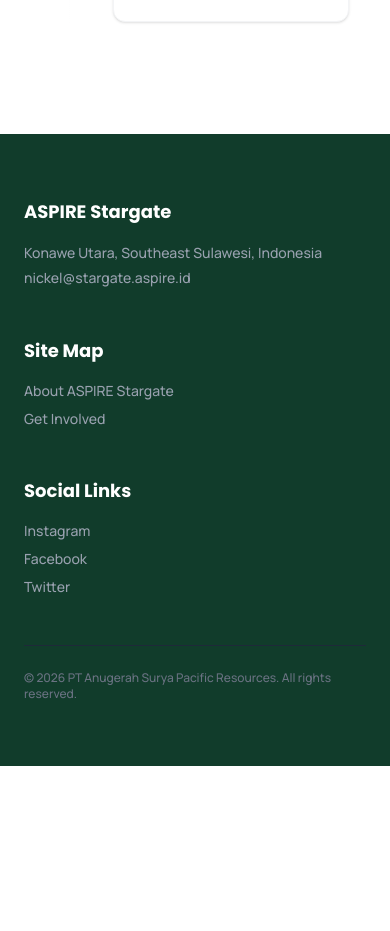
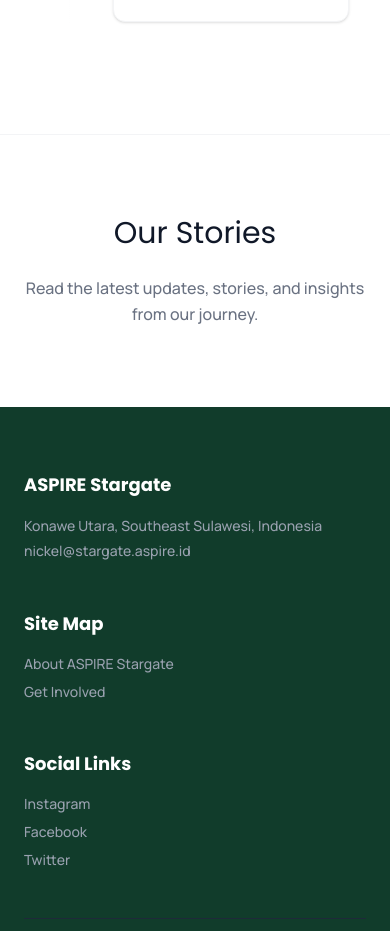
Before and after one commit to ihsan-ramadhan/spr-landing-page, a Next.js app: page /en/about in a window 390 px wide. Shown: the part 5881-6812 px from the top of the page. Before the commit the page ends 6647 px from the top, so only its background shows below. Built offline with nearby package versions, Linux system fonts and the light colour scheme.

Commit message:
add stories CTA section linking to external articles

```diff
--- a/app/[locale]/about/page.tsx
+++ b/app/[locale]/about/page.tsx
@@ -156,6 +156,33 @@
           </div>
         </div>
       </section>
+
+      <section className="py-20 px-6 bg-white border-t border-gray-100">
+        <div className="max-w-3xl mx-auto text-center space-y-6">
+          <Reveal direction="up" delay={0.1}>
+            <h2 className="text-3xl md:text-4xl font-normal font-poppins text-gray-900">
+              {ui.storiesHeading}
+            </h2>
+          </Reveal>
+          <Reveal direction="up" delay={0.2}>
+            <p className="text-gray-500 leading-relaxed max-w-xl mx-auto">
+              {ui.storiesSubtext}
+            </p>
+          </Reveal>
+          {ui.externalUrl && ui.externalUrl !== '#' && (
+            <Reveal direction="up" delay={0.3}>
+              <a
+                href={ui.externalUrl}
+                target="_blank"
+                rel="noopener noreferrer"
+                className="inline-flex px-6 py-3 border border-gray-300 text-sm font-normal tracking-wider uppercase hover:bg-gray-900 hover:text-white transition-all duration-300 rounded"
+              >
+                {ui.readMoreLabel}
+              </a>
+            </Reveal>
+          )}
+        </div>
+      </section>
     </div>
   );
 }
--- a/components/layout/Footer.tsx
+++ b/components/layout/Footer.tsx
@@ -86,6 +86,16 @@
             <Link href={`/${locale}/careers`} className="hover:text-white transition-colors">
               {ui.footer.getInvolved}
             </Link>
+            {ui.about.externalUrl && ui.about.externalUrl !== '#' && (
+              <a
+                href={ui.about.externalUrl}
+                target="_blank"
+                rel="noopener noreferrer"
+                className="hover:text-white transition-colors"
+              >
+                {ui.about.storiesHeading}
+              </a>
+            )}
           </div>
         </div>
 
--- a/components/layout/Navbar.tsx
+++ b/components/layout/Navbar.tsx
@@ -24,7 +24,6 @@
 
   const closeMenu = useCallback(() => setMenuOpen(false), []);
 
-  // Strip the leading /<locale> from pathname so active checks match cleaned hrefs.
   const cleanedPath = pathname.replace(/^\/(en|id)(?=\/|$)/, '') || '/';
   const otherLocale: Locale = locale === 'en' ? 'id' : 'en';
   const toggleHref = pathname.replace(/^\/en/, '/' + otherLocale).replace(/^\/id/, '/' + otherLocale) || '/' + otherLocale;
--- a/content/en/site.json
+++ b/content/en/site.json
@@ -67,7 +67,11 @@
       "historyHeading": "Our History, Our Present and Our Future",
       "ourStoryLabel": "Our Story",
       "milestonesLabel": "Milestones",
-      "ariaMilestonesLabel": "Company milestones"
+      "ariaMilestonesLabel": "Company milestones",
+      "storiesHeading": "Our Stories",
+      "storiesSubtext": "Read the latest updates, stories, and insights from our journey.",
+      "readMoreLabel": "Read more",
+      "externalUrl": "#"
     },
     "governance": {
       "title": "Corporate Governance",
--- a/content/id/site.json
+++ b/content/id/site.json
@@ -67,7 +67,11 @@
       "historyHeading": "Sejarah Kami, Masa Kini dan Masa Depan Kami",
       "ourStoryLabel": "Kisah Kami",
       "milestonesLabel": "Tonggak Sejarah",
-      "ariaMilestonesLabel": "Tonggak sejarah perusahaan"
+      "ariaMilestonesLabel": "Tonggak sejarah perusahaan",
+      "storiesHeading": "Kisah Kami",
+      "storiesSubtext": "Baca kabar terbaru, kisah, dan wawasan dari perjalanan kami.",
+      "readMoreLabel": "Selengkapnya",
+      "externalUrl": "#"
     },
     "governance": {
       "title": "Tata Kelola Perusahaan",
--- a/lib/content.ts
+++ b/lib/content.ts
@@ -43,6 +43,10 @@
     ourStoryLabel: string;
     milestonesLabel: string;
     ariaMilestonesLabel: string;
+    storiesHeading: string;
+    storiesSubtext: string;
+    readMoreLabel: string;
+    externalUrl: string;
   };
   governance: {
     title: string;
--- a/lib/imageLoader.ts
+++ b/lib/imageLoader.ts
@@ -1,7 +1,5 @@
-// ponytail: custom loader to optimize images from Squarespace CDN based on layout width requests
 export default function sqspLoader({ src, width }: { src: string; width: number }) {
   if (src.includes('squarespace-cdn.com') || src.includes('static1.squarespace.com')) {
-    // Squarespace supported formats: 100w, 300w, 500w, 750w, 1000w, 1500w, 2500w
     let format = '1000w';
     if (width <= 100) format = '100w';
     else if (width <= 300) format = '300w';
@@ -17,7 +15,6 @@
   return src;
 }
 
-// ponytail: check execution block for verification
 if (import.meta.url.startsWith('file:') && process.argv[1] === new URL(import.meta.url).pathname) {
   const testUrl = 'https://images.squarespace-cdn.com/content/v1/61cdb78e5104297f40ace0af/logo.png';
   const out1 = sqspLoader({ src: testUrl, width: 250 });
```
